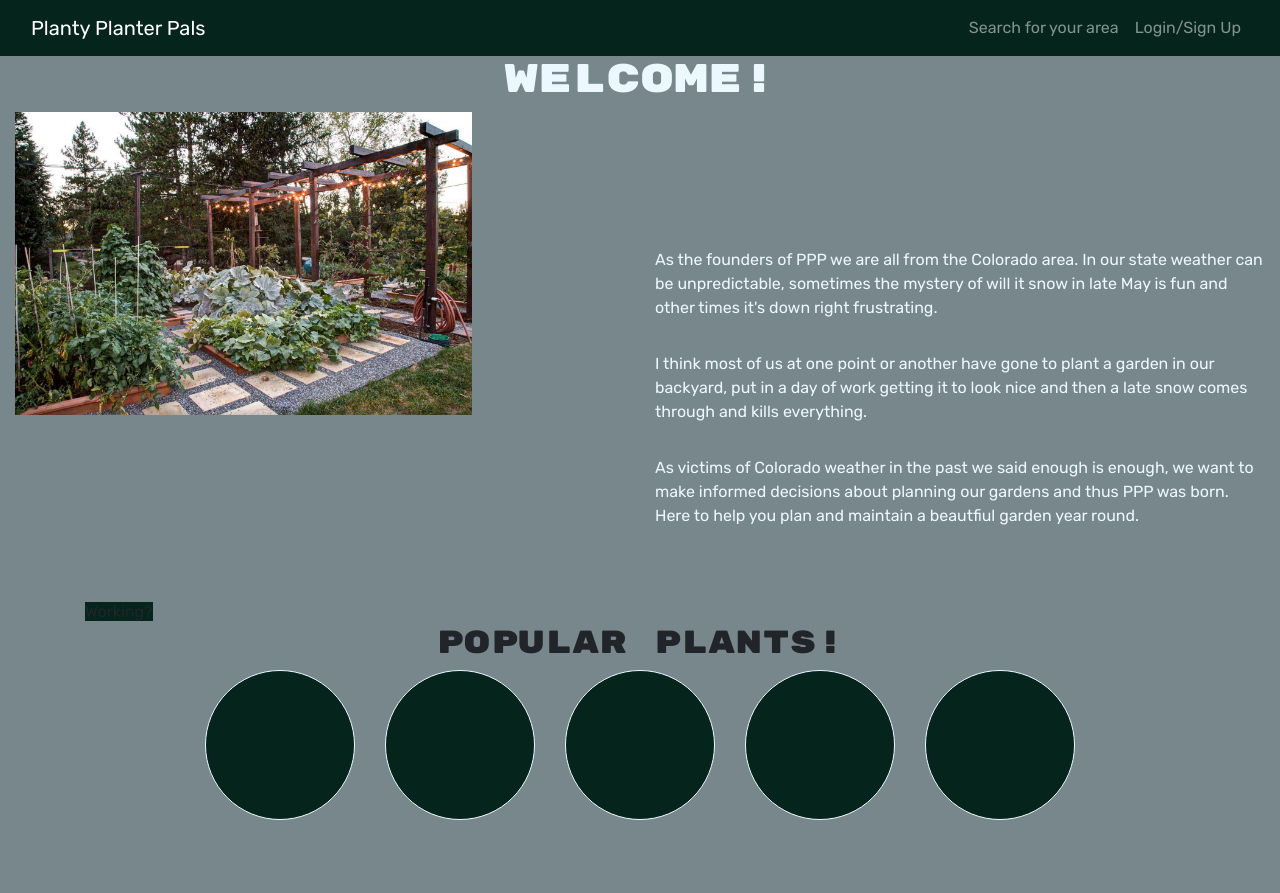
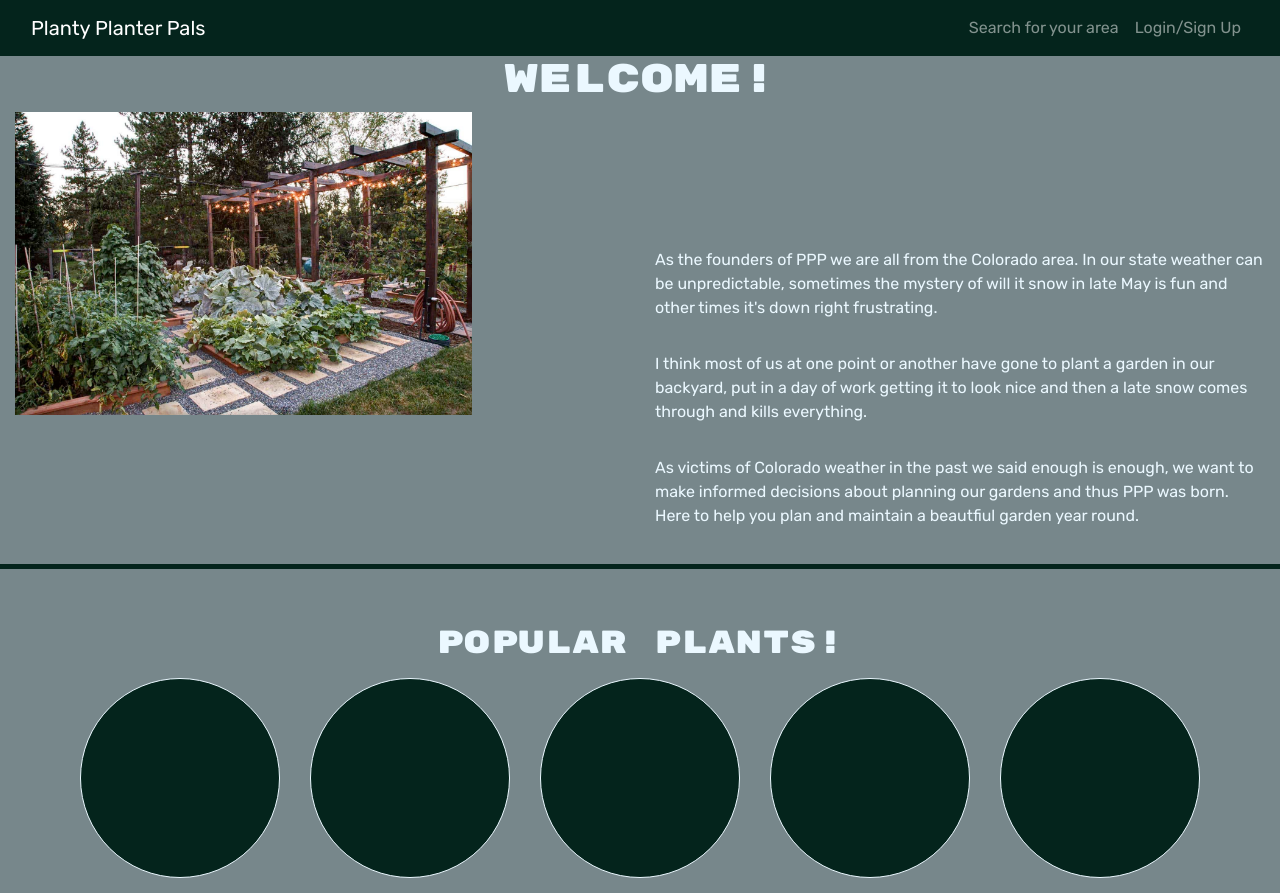
Before and after one commit to dfaidley23/Planting-Planters, a React (Create React App) app in the folder client/: page / in a window 1280 px wide. Before the commit the page ends 827 px from the top, so only its background shows below. Built offline with nearby package versions, Linux system fonts and the light colour scheme.

Commit message:
updated homepage and search

```diff
--- a/client/src/components/Footer.js
+++ b/client/src/components/Footer.js
@@ -1,13 +1,14 @@
 const Footer = () => {
 return(
 <>
-<div className=" pt-5 container-lg translate-middle center">
+<div className="my-0 splitter">
+</div>
+<div className=" pt-5 container-auto translate-middle center">
 <div class="">
-<span className="splitter text-center">Working?</span>
-<h2 className="text-center">Popular plants!</h2>
+<h2 className="text-center textWhite">Popular plants!</h2>
 </div>
 
-<div className="text-center">
+<div className="text-center py-2">
     <span class="dot"></span>
     <span class="dot"></span>
     <span class="dot"></span>
--- a/client/src/index.css
+++ b/client/src/index.css
@@ -46,13 +46,13 @@ h6 {
   background-color: var(--green);
 }
 
-.textColor{
+.textWhite{
   color:var(--white);
 }
 
 .dot {
-  height: 150px;
-  width: 150px;
+  height: 200px;
+  width: 200px;
   background-color: var(--green);
   border-radius: 50%;
   display: inline-block;
@@ -65,7 +65,9 @@ h6 {
 }
 
 .splitter{
+  margin:0;
+  display: inline-block;
   background-color: var(--green);
-  height:15px;
+  height:5px;
   width:100%;
 }
--- a/client/src/pages/Home.js
+++ b/client/src/pages/Home.js
@@ -4,7 +4,7 @@ import garden from '../Assets/Garden.jpeg';
 const Home = () => {
     return (
         <>
-        <div className="background textColor">
+        <div className="background textWhite">
         <div><h1 id="homeHeader">Welcome!</h1></div>
         <div className="container-fluid justify-content-center background">
         <div className="row align-items-start">
--- a/client/src/pages/SearchPlants.js
+++ b/client/src/pages/SearchPlants.js
@@ -71,7 +71,8 @@ const SearchPlants = () => {
 
   return (
     <>
-      <Jumbotron fluid className='text-light bg-dark'>
+      <Jumbotron fluid className='text-light text-center background'>
+    <h1 className="textWhite">Find your Area</h1>
     <iframe scrolling="no" frameborder="0" title="Hardiness Map" height="650px" width="1100px" data-src="https://usdaars.maps.arcgis.com/apps/webappviewer/index.html?id=00a463f18c254d39b5dd6274cc4f92f9" src="https://usdaars.maps.arcgis.com/apps/webappviewer/index.html?id=00a463f18c254d39b5dd6274cc4f92f9"></iframe>
         <Container>
           <h1>Search for Plants!</h1>
```
